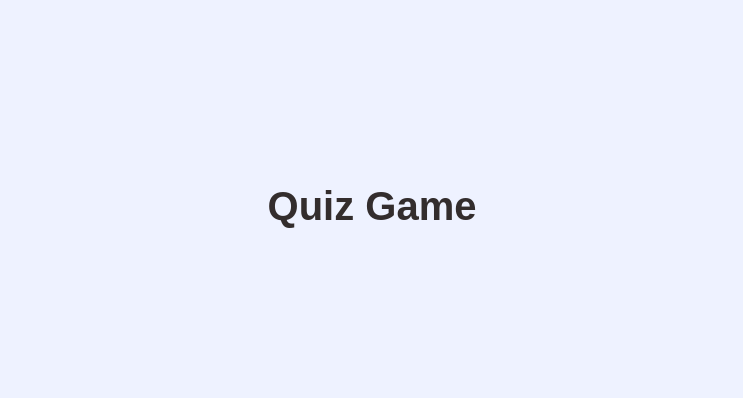
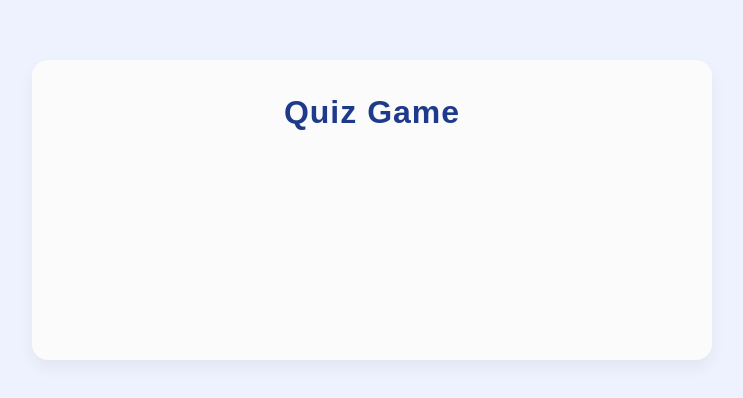
Before and after one commit to catalinbroinas/quiz-game, a React (Vite) app: page / in a window 1280 px wide. Shown: the part 190-588 px from the top of the page, without its empty margins (268-1011 px from the left). Built offline with nearby package versions, Linux system fonts and the light colour scheme.

Commit message:
style(game): add layout, background and typography

```diff
--- a/src/scss/components/_index.scss
+++ b/src/scss/components/_index.scss
@@ -1,3 +1,4 @@
 @forward 'template/alerts';
 @forward 'template/buttons';
 @forward 'template/cards';
+@forward 'custom/game';
--- /dev/null
+++ b/src/scss/components/custom/_game.scss
@@ -0,0 +1,27 @@
+// =================================
+//   GAME
+// =================================
+
+@use '../../base/variables' as *;
+@use '../../base/mixins' as *;
+
+.game {
+  background-color: $bg-page;
+  min-height: 300px;
+  width: 100%;
+  max-width: 680px;
+  border-radius: 1rem;
+  padding: 2rem 3rem;
+  box-shadow: $shadow-sm;
+
+  @include media-breakpoint-down($bp-md) {
+    border-radius: 0;
+  }
+
+  &__title {
+    @include title($color: $text-accent);
+    text-align: center;
+    margin-bottom: 2rem;
+    letter-spacing: 1px;
+  }
+}
```
Also changed, not shown: 1 other file (tests, documents, lock files or other folders).
